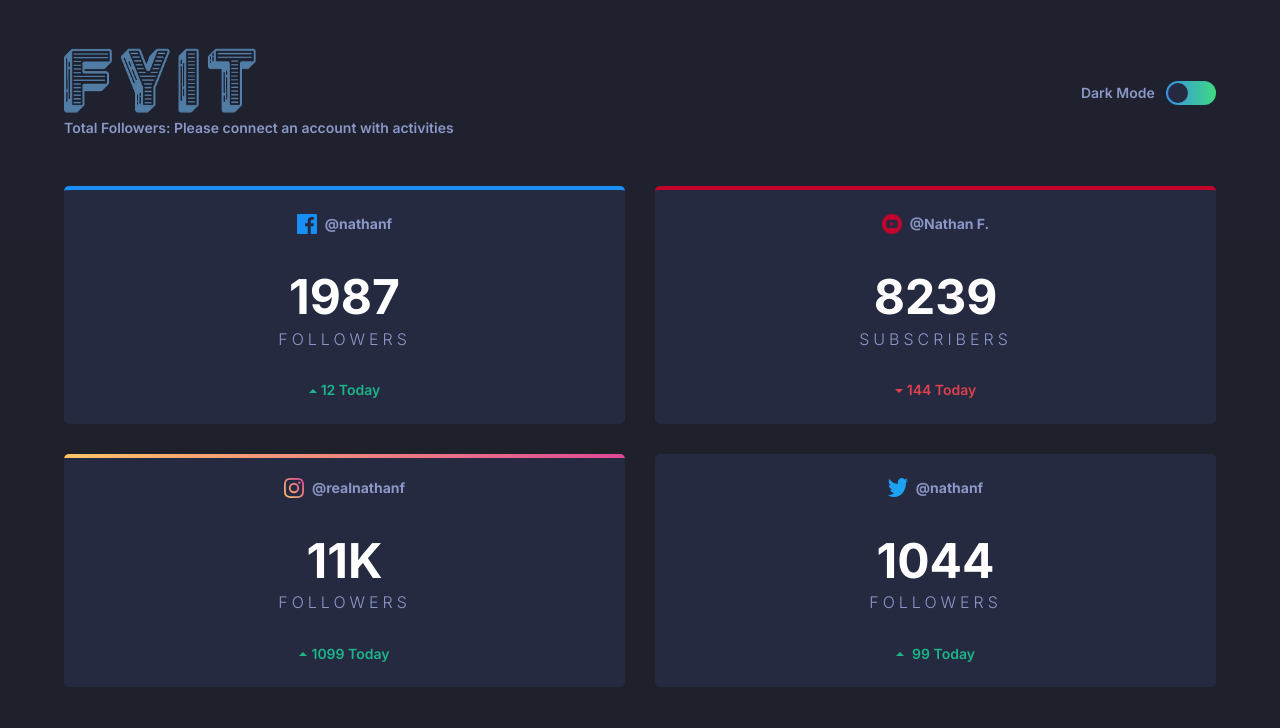
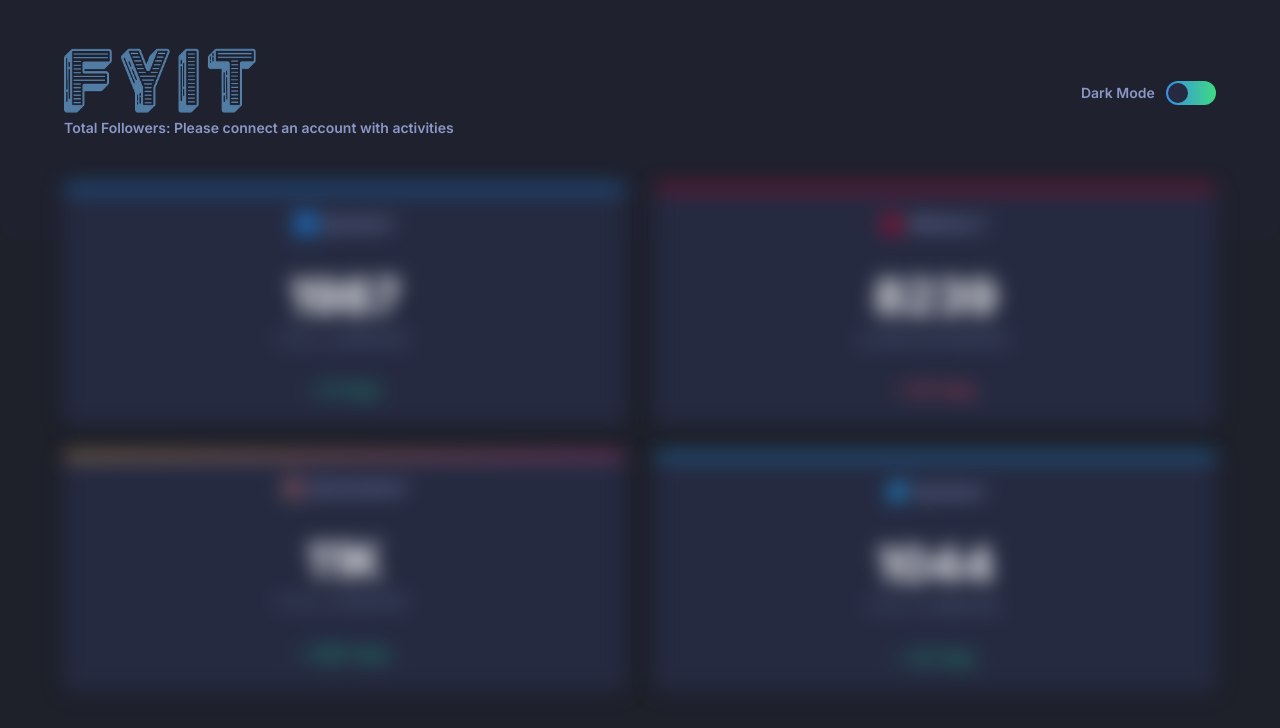
Before and after one commit to kcde/fyit, a React app: page / in a window 1280 px wide. Built offline with nearby package versions, Linux system fonts and the light colour scheme.

Commit message:
card disabled until required account is connected

```diff
--- a/src/Components/Accounts/Accounts.js
+++ b/src/Components/Accounts/Accounts.js
@@ -6,16 +6,41 @@ import Instagram from './Instagram/Instagram';
 import Twitter from './Twitter/Twitter';
 
 class Accounts extends React.Component {
+    constructor(props) {
+        super(props);
+
+        this.loggedIn = this.loggedIn.bind(this);
+
+        this.state = {
+            fb: {
+                login: false,
+            },
+            yt: {
+                login: false,
+            },
+            ig: {
+                login: false,
+            },
+            tw: {
+                login: false,
+            },
+        };
+    }
+
+    loggedIn(account) {
+        return this.state[account].login ? '' : 'disabled';
+    }
+
     render() {
         return (
             <div className="cards primary-cards mb-6">
-                <Facebook />
+                <Facebook loggedIn={this.loggedIn('fb')} />
 
-                <Youtube />
+                <Youtube loggedIn={this.loggedIn('yt')} />
 
-                <Instagram />
+                <Instagram loggedIn={this.loggedIn('ig')} />
 
-                <Twitter />
+                <Twitter loggedIn={this.loggedIn('tw')} />
             </div>
         );
     }
--- a/src/Components/Accounts/Facebook/Facebook.js
+++ b/src/Components/Accounts/Facebook/Facebook.js
@@ -6,7 +6,7 @@ import gainIcon from '../icon-up.svg';
 class Facebook extends React.Component {
     render() {
         return (
-            <div className="card spacer-y fb-card">
+            <div className={`card spacer-y fb-card ${this.props.loggedIn}`}>
                 <div className="social flex ai-c jc-c">
                     <img src={fbIcon} className="social-icon mr-1" alt="facebook social icon" />
                     <p>@nathanf</p>
--- a/src/Components/Accounts/Instagram/Instagram.js
+++ b/src/Components/Accounts/Instagram/Instagram.js
@@ -9,7 +9,7 @@ import lossIcon from '../icon-down.svg';
 class Instagram extends React.Component {
     render() {
         return (
-            <div className="card spacer-y ig-card">
+            <div className={`card spacer-y ig-card ${this.props.loggedIn}`}>
                 <div className="social flex ai-c jc-c">
                     <img src={igIcon} className="social-icon mr-1" alt="instagram social icon" />
                     <p>@realnathanf</p>
--- a/src/Components/Accounts/Twitter/Twitter.css
+++ b/src/Components/Accounts/Twitter/Twitter.css
@@ -0,0 +1,3 @@
+.twitter-card {
+    border-top: 4px solid var(--twitter-border);
+}
--- a/src/Components/Accounts/Twitter/Twitter.js
+++ b/src/Components/Accounts/Twitter/Twitter.js
@@ -9,18 +9,18 @@ import lossIcon from '../icon-down.svg';
 class Twitter extends React.Component {
     render() {
         return (
-            <div className="card spacer-y twitter-card">
+            <div className={`card spacer-y twitter-card ${this.props.loggedIn}`}>
                 <div className="social flex ai-c jc-c">
                     <img src={twIcon} className="social-icon mr-1" alt="twitter social icon" />
                     <p>@nathanf</p>
                 </div>
 
-                <div class="fans">
+                <div className="fans">
                     <p>1044</p>
                     <span>Followers</span>
                 </div>
 
-                <div class="stats gain flex ai-c jc-c">
+                <div className="stats gain flex ai-c jc-c">
                     <img src={gainIcon} className="social icon mr-1" alt="" />
                     <p>99 Today</p>
                 </div>
--- a/src/Components/Accounts/Youtube/Youtube.js
+++ b/src/Components/Accounts/Youtube/Youtube.js
@@ -9,7 +9,7 @@ import lossIcon from '../icon-down.svg';
 class Youtube extends React.Component {
     render() {
         return (
-            <div className="card spacer-y yt-card">
+            <div className={`card spacer-y yt-card ${this.props.loggedIn}`}>
                 <div className="social flex ai-c jc-c">
                     <img src={ytIcon} className="social-icon mr-1" alt="youtube social icon" />
                     <p>@Nathan F.</p>
--- a/src/Components/App/App.css
+++ b/src/Components/App/App.css
@@ -38,6 +38,12 @@
 .loss {
     color: var(--bright-red);
 }
+
+.cards .disabled {
+    position: relative;
+    filter: blur(10px);
+}
+
 /* Margins */
 .mr-05 {
     margin-right: 0.25rem;
```
Also changed, not shown: src/util/fyit.js (added).
